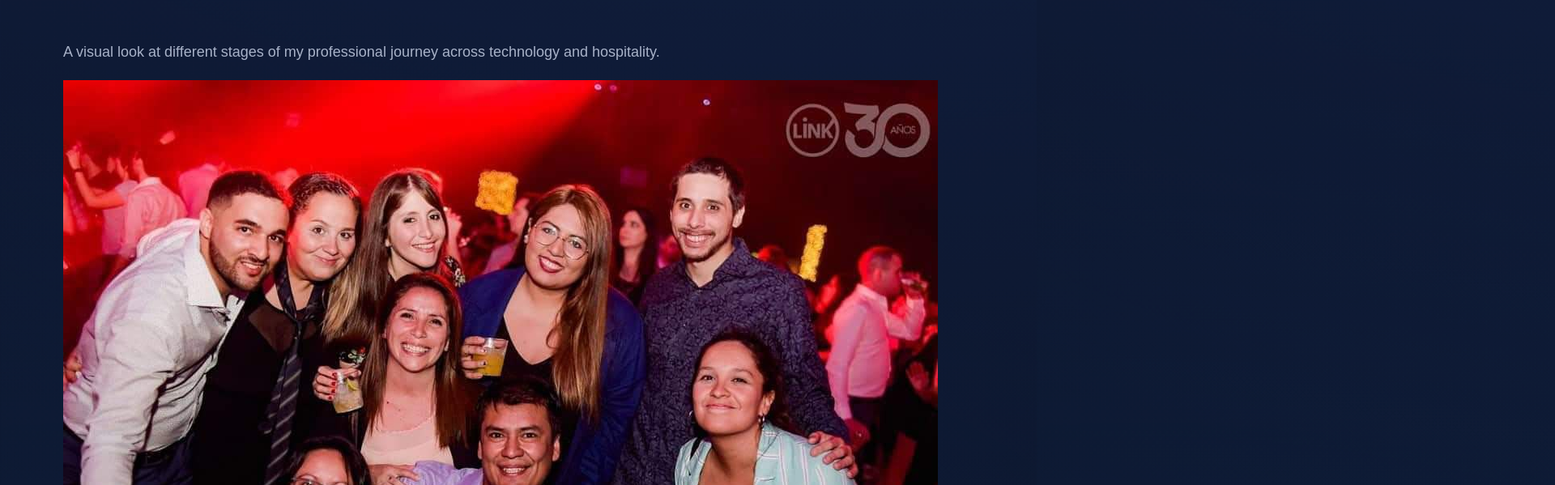
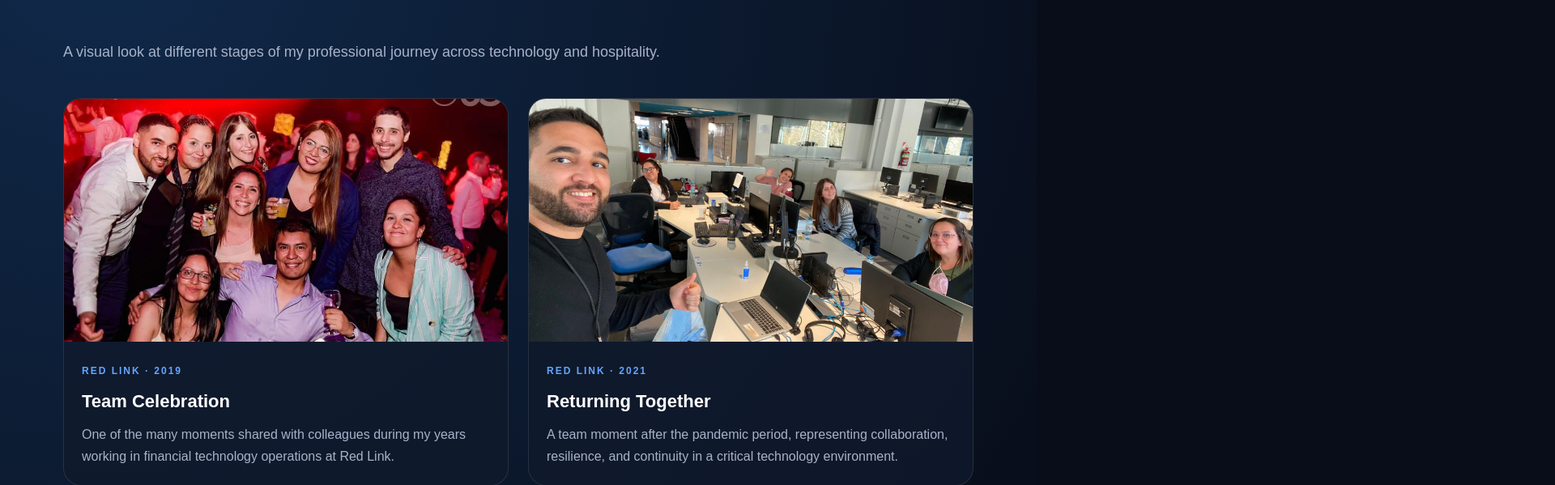
Before and after one commit to Ronney17-23/-ronney-portfolio, a Next.js app: page / in a window 1280 px wide. Shown: the part 3637-4236 px from the top of the page at 81% size, 1920 px wide, since content can reach past the window. Built offline with nearby package versions, Linux system fonts and the light colour scheme.

Commit message:
Add professional gallery styles to globals.css

```diff
--- a/app/globals.css
+++ b/app/globals.css
@@ -728,3 +728,70 @@ footer {
     height: 260px;
   }
 }
+/* PROFESSIONAL GALLERY */
+
+.professional-gallery {
+  display: grid;
+  grid-template-columns: repeat(2, minmax(0, 1fr));
+  gap: 24px;
+  margin-top: 40px;
+}
+
+.gallery-card {
+  display: block;
+  overflow: hidden;
+  border: 1px solid var(--border);
+  border-radius: 22px;
+  background: rgba(17, 26, 45, 0.82);
+  text-decoration: none;
+  transition:
+    transform 0.25s ease,
+    border-color 0.25s ease,
+    background 0.25s ease;
+}
+
+.gallery-card:hover {
+  transform: translateY(-5px);
+  border-color: var(--blue);
+  background: rgba(22, 34, 58, 0.95);
+}
+
+.gallery-card img {
+  width: 100%;
+  height: 300px;
+  object-fit: cover;
+  display: block;
+}
+
+.gallery-info {
+  padding: 22px;
+}
+
+.gallery-info span {
+  color: var(--blue);
+  font-size: 12px;
+  font-weight: bold;
+  letter-spacing: 2px;
+}
+
+.gallery-info h3 {
+  color: white;
+  font-size: 22px;
+  margin: 8px 0 10px;
+}
+
+.gallery-info p {
+  color: var(--muted);
+  line-height: 1.7;
+  margin: 0;
+}
+
+@media (max-width: 750px) {
+  .professional-gallery {
+    grid-template-columns: 1fr;
+  }
+
+  .gallery-card img {
+    height: 260px;
+  }
+}
```
